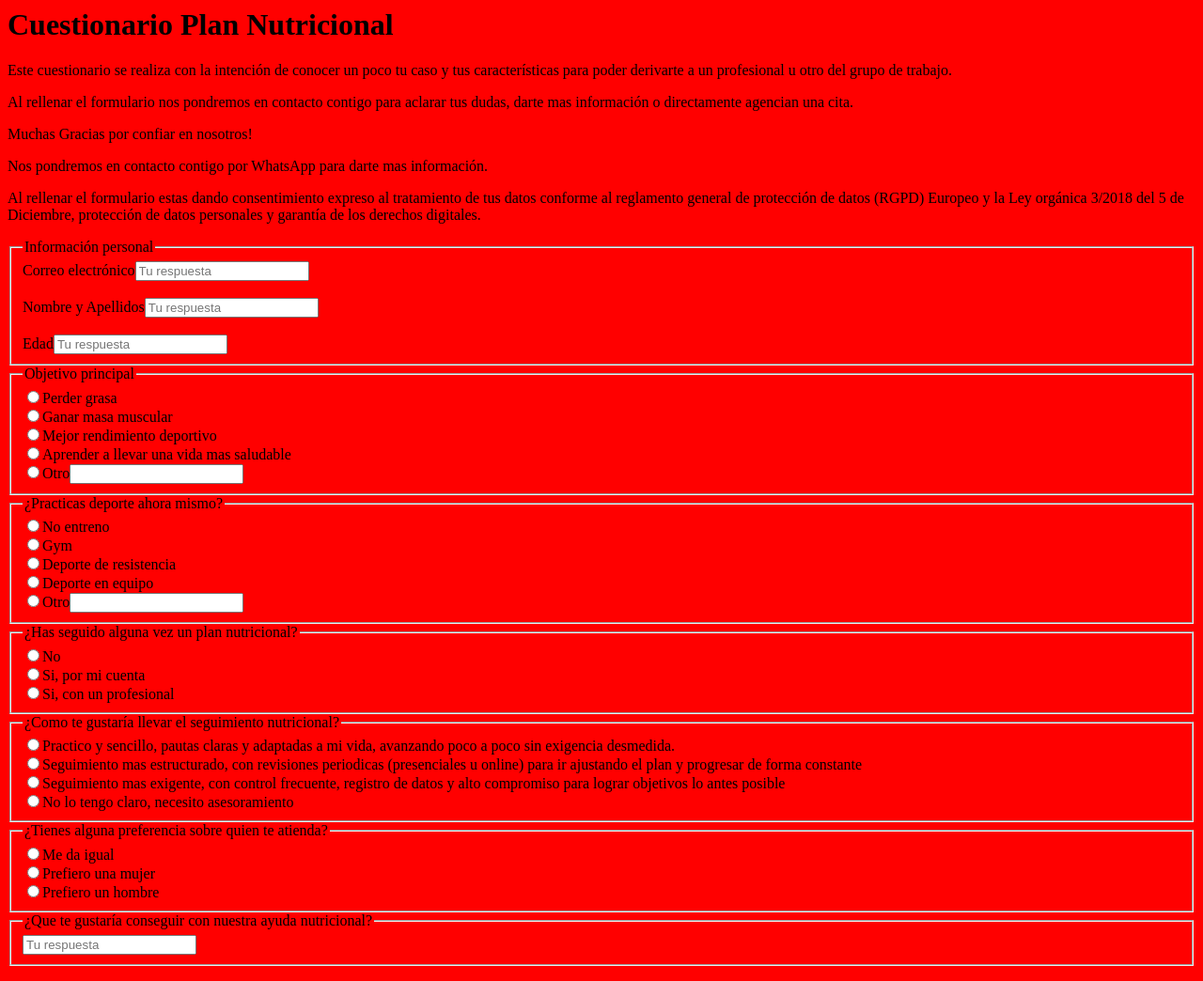
After one commit to alcutillas/Fithouse, a PHP site: page /cuestionario-plan-nutricional/cuestionario.html in a window 1280 px wide. The commit adds this page. Shown: the whole page at 94% size. Run offline with PHP 8.4, Linux system fonts and the light colour scheme.

Commit message:
Añado plan nutricional

```diff
--- /dev/null
+++ b/cuestionario-plan-nutricional/cuestionario.html
@@ -0,0 +1,67 @@
+<link rel="stylesheet" href="../static/css/cuestionario-plan-nutricional.css">
+<main>
+    <h1>Cuestionario Plan Nutricional</h1>
+    <div>
+        <p>Este cuestionario se realiza con la intención de conocer un poco tu caso y tus características para poder
+            derivarte a un profesional u otro del grupo de trabajo.</p>
+
+        <p>Al rellenar el formulario nos pondremos en contacto contigo para aclarar tus dudas, darte mas información o
+            directamente agencian una cita.</p>
+
+        <p>Muchas Gracias por confiar en nosotros!</p>
+        Nos pondremos en contacto contigo por WhatsApp para darte mas información.
+
+        <p>Al rellenar el formulario estas dando consentimiento expreso al tratamiento de tus datos conforme al
+            reglamento
+            general de protección de datos (RGPD) Europeo y la Ley orgánica 3/2018 del 5 de Diciembre, protección de
+            datos
+            personales y garantía de los derechos digitales.</p>
+    </div>
+    <form>
+        <fieldset>
+            <legend>Información personal</legend>
+            <label for="correo">Correo electrónico</label><input type="mail" placeholder="Tu respuesta" required><br><br>
+            <label for="nombre">Nombre y Apellidos</label><input type="mail" placeholder="Tu respuesta" required><br><br>
+            <label for="edad">Edad</label><input type="mail" placeholder="Tu respuesta" required><br>
+        </fieldset>
+        <fieldset>
+            <legend>Objetivo principal</legend>
+            <input type="radio" value="perdergrasa">Perder grasa<br>
+            <input type="radio" value="ganarmasamuscular">Ganar masa muscular<br>
+            <input type="radio" value="mejorrendimientodeportivo">Mejor rendimiento deportivo<br>
+            <input type="radio" value="vidasaludable">Aprender a llevar una vida mas saludable<br>
+            <input type="radio" value="otro">Otro<input type="text">
+        </fieldset>
+        <fieldset>
+            <legend>¿Practicas deporte ahora mismo?</legend>
+            <input type="radio" value="no">No entreno<br>
+            <input type="radio" value="gym">Gym<br>
+            <input type="radio" value="resistencia">Deporte de resistencia<br>
+            <input type="radio" value="equipo">Deporte en equipo<br>
+            <input type="radio" value="otro">Otro<input type="text">
+        </fieldset>
+        <fieldset>
+            <legend>¿Has seguido alguna vez un plan nutricional?</legend>
+            <input type="radio" value="no">No<br>
+            <input type="radio" value="solo">Si, por mi cuenta<br>
+            <input type="radio" value="profecional">Si, con un profesional<br>
+        </fieldset>
+        <fieldset>
+            <legend>¿Como te gustaría llevar el seguimiento nutricional?</legend>
+            <input type="radio" value="sencillo">Practico y sencillo, pautas claras y adaptadas a mi vida, avanzando poco a poco sin exigencia desmedida.<br>
+            <input type="radio" value="estructurado">Seguimiento mas estructurado, con revisiones periodicas (presenciales u online) para ir ajustando el plan y progresar de forma constante<br>
+            <input type="radio" value="exigente">Seguimiento mas exigente, con control frecuente, registro de datos y alto compromiso para lograr objetivos lo antes posible<br>
+            <input type="radio" value="asesoramiento">No lo tengo claro, necesito asesoramiento<br>
+        </fieldset>
+        <fieldset>
+            <legend>¿Tienes alguna preferencia sobre quien te atienda?</legend>
+            <input type="radio" value="daigual">Me da igual<br>
+            <input type="radio" value="mujer">Prefiero una mujer<br>
+            <input type="radio" value="hombre">Prefiero un hombre<br>
+        </fieldset>
+        <fieldset>
+            <legend>¿Que te gustaría conseguir con nuestra ayuda nutricional?</legend>
+        <input type="text" placeholder="Tu respuesta">
+        </fieldset>
+    </form>
+</main>
--- /dev/null
+++ b/static/css/cuestionario-plan-nutricional.css
@@ -0,0 +1,3 @@
+body{
+    background-color: red;
+}
--- a/templates/header.php
+++ b/templates/header.php
@@ -12,6 +12,7 @@
     <header>
         <a href="index.php"><img src="static/img/logo-indice.png" width="55px" height="40px"></a>
         <ul>
+            <li><a href="cuestionario-plan-nutricional/cuestionario.html">Cuestionario</a></li>
             <li>Acerca de</li>
             <li>Catálogo</li>
             <li>Pedidos</li>
```
